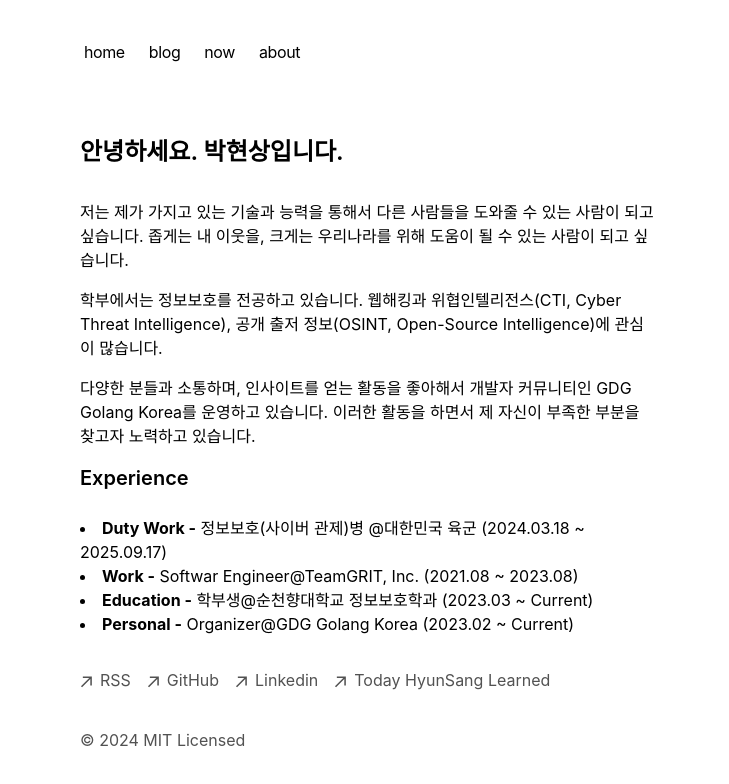
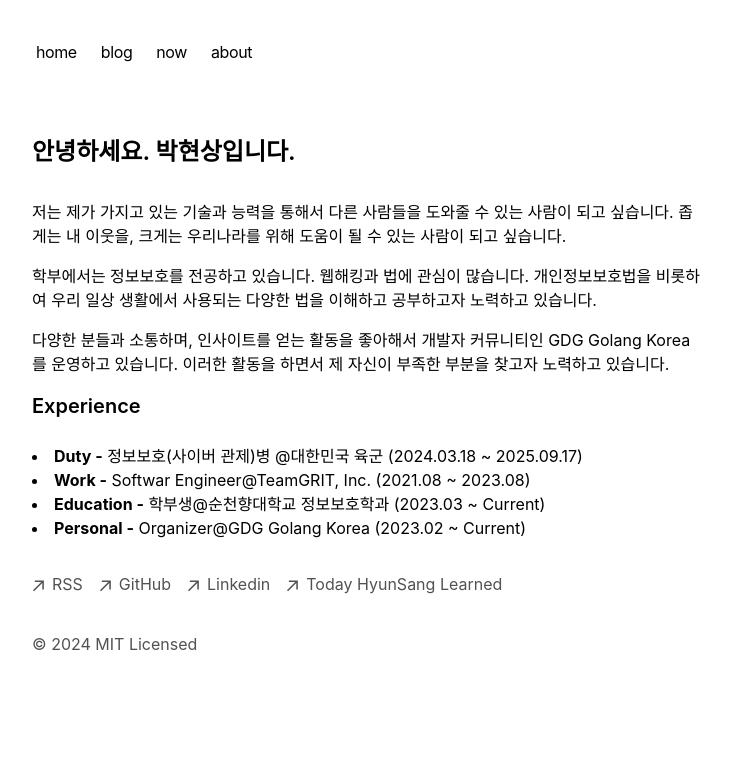
Before and after one commit to Dev-HyunSang/blog, a Next.js app: page /about in a window 1280 px wide. Shown: the top 784 px of the page, without its empty margins (272-1001 px from the left). Built offline with nearby package versions, Linux system fonts and the light colour scheme.

Commit message:
update docs

```diff
--- a/app/about/page.tsx
+++ b/app/about/page.tsx
@@ -11,14 +11,14 @@ export default function Page() {
             {`저는 제가 가지고 있는 기술과 능력을 통해서 다른 사람들을 도와줄 수 있는 사람이 되고 싶습니다.\n좁게는 내 이웃을, 크게는 우리나라를 위해 도움이 될 수 있는 사람이 되고 싶습니다.`}
         </p>
         <p className="mb-4">
-            {`학부에서는 정보보호를 전공하고 있습니다. 웹해킹과 위협인텔리전스(CTI, Cyber Threat Intelligence), 공개 출저 정보(OSINT, Open-Source Intelligence)에 관심이 많습니다.`}
+            {`학부에서는 정보보호를 전공하고 있습니다. 웹해킹과 법에 관심이 많습니다. 개인정보보호법을 비롯하여 우리 일상 생활에서 사용되는 다양한 법을 이해하고 공부하고자 노력하고 있습니다.`}
         </p>
         <p className="mb-4">
             {`다양한 분들과 소통하며, 인사이트를 얻는 활동을 좋아해서 개발자 커뮤니티인 GDG Golang Korea를 운영하고 있습니다. 이러한 활동을 하면서 제 자신이 부족한 부분을 찾고자 노력하고 있습니다.`}
         </p>
         <div>
             <h2 className="mb-6 text-xl font-semibold">Experience</h2>
-            <li><strong>Duty Work -</strong> 정보보호(사이버 관제)병 <a className="hover-link" href="https://www.army.mil.kr/" target="_blank">@대한민국 육군</a> (2024.03.18 ~ 2025.09.17)</li>
+            <li><strong>Duty -</strong> 정보보호(사이버 관제)병 <a className="hover-link" href="https://www.army.mil.kr/" target="_blank">@대한민국 육군</a> (2024.03.18 ~ 2025.09.17)</li>
             <li><strong>Work -</strong> Softwar Engineer
                 <a className="hover-link" href="https://teamgrit.kr" target="_blank">@TeamGRIT, Inc.</a> (2021.08 ~ 2023.08)
             </li>
--- a/app/blog/posts/Privacy-from-a-service-provider-perspective.mdx
+++ b/app/blog/posts/Privacy-from-a-service-provider-perspective.mdx
@@ -13,6 +13,10 @@ publishedAt: '2024-10-04'
 2. 해당 정보만으로는 특정 개인을 알아볼 수 없더라도 다른 정보와 쉽게 결합하여 알아볼 수 있는 정보.
 이 경우 쉽게 결합할 수 있는지 여부는 다른 정보의 입수 가능성 등을 개인을 알아보는 데 소요되는 시간, 비용, 기술 등을 합리적으로 고려하여야 한다.
 3. 1번 또는 3번을 가명처리함으로써 원래의 상태로 복웝하기 위한 추가 정보의 사용ㆍ결합 없이는 특정 개인을 알아볼 수 없는 정보(가명정보라 함).
+
+개인정보보호법에선 살아있는 개인에 관한 정보이므로, 망자(死者)에 대한 개인정보는 개인정보에 포함되지 않을 수 있지만 정보통신망법 제 49조 (비밀 등의 보호)에서 정의하는 "타인의 정보"에는 해당할 수 있기 때문에 사자(死者)의 개인정보보호에도 주의를 기울여야 합니다.
+[대법원 판례 (2006노3110 판결)](https://www.law.go.kr/LSW/precInfoP.do?mode=0&precSeq=78315) 상에서 정보통신망법의 비밀 등의 보호의무를 지키지 않아 처벌 받은 사례가 있습니다.
+
 
 ### 가명처리란?
 개인정보의 정의 3번에서 말한 가명처리에 대해서 더 자세하게 설명하겠습니다.
@@ -35,13 +39,30 @@ publishedAt: '2024-10-04'
 
 
 ## 사용자의 개인정보를 수집하기 위해선?
+개인정보 보호법에서 개인정보 수집 시 필요한 조항은 법적 근거에 기반하여 수집할 수 있습니다.
+동의없이 사용자의 정보를 수집하는 것은 불법이며, 항상 유의하여 개인정보를 수집해야 합니다.
 
-## 수집한 사용자의 개인정보를 언제까지 보유 이용할 수 있을까?
-개인정보 수집·
+- 제 15조 (개인정보의 수집 및 이용) : 개인정보를 수집할 때는 그 목적을 명확히 하고, 필요한 최소한의 범위 내에서 수집해야 합니다.
+- 제 16조 (개인정보의 제3자 제공) : 개인정보를 제3자에게 제공하는 경우, 제공 목적과 제공받는 자에 대한 정보를 사전에 명시해야 합니다.
+- 제 17조 (개인정보의 보유 및 이용 기간) : 개인정보의 보유 기간과 이용 목적을 명확히 하고, 이용 목적이 달성된 후에는 지체 없이 파기해야 합니다.
+- 제 22조 (정보주체의 권리) : 정보주체는 자신의 개인정보에 대해 열람, 정정, 삭제, 처리 정지를 요구할 수 있는 권리가 있으며, 이를 안내해야 합니다.
+- 제 30조 (개인정보 처리 방침의 수립 및 공개) : 개인정보 처리 방침을 수립하고 이를 공개하여야 하며, 그 내용에는 개인정보 수집 목적, 항목, 보유 기간, 권리 행사 방법 등이 포함되어야 합니다.
+
+위 법적 근거에 의거하여, 아래와 같이 서비스 제공자는 사용자의 정보를 수집하는 경우
+
+1. 개인정보 수집 목적 : 개인정보를 수집하는 명확한 목적을 밝혀야 합니다.
+2. 수집하는 개인정보 항목 : 어떤 개인정보를 수집할 것인지 구체적으로 명시해야 합니다.
+3. 수집 방법: 개인정보를 어떻게 수집할 것인지(예: 온라인, 오프라인 등)에 대한 설명이 필요합니다.
+4. 이용 및 보유 기간 : 수집한 개인정보를 얼마나 오랫동안 보유할 것인지와 그 이용 목적이 종료되었을 때 어떻게 처리할 것인지 설명해야 합니다.
+5. 제3자 제공 여부 : 수집한 개인정보를 제3자에게 제공할 경우, 제공받는 자, 제공 목적 등을 명시해야 합니다.
+6. 이용자 권리 : 이용자가 자신의 개인정보에 대해 조회, 정정, 삭제 요청 등을 할 수 있는 권리를 안내해야 합니다.
+7. 안정성 확보 조치 : 개인정보를 안전하게 관리하기 위한 기술적, 관리적 조치에 대해 설명해야 합니다.
+8. 개인정보 보호 책임자 지정 : 개인정보 보호를 책임지는 담당자를 지정하고, 그 연락처를 안내해야 합니다.
 
 ## 함께 보면 도움이 되는 자료들.
 - [Samsung SDS - 가명처리에 대해서 알아보겠습니다.](https://www.samsungsds.com/kr/data-convergence-glossary/1282010_10384.html)
 - [Apple - App Stroe의 앱이 수집하는 개인정보 세부 사항](https://developer.apple.com/kr/app-store/app-privacy-details/)
+- [NAVER 개인정보보호 블로그 - 사자(死者)의 개인정보는 보호받을 수 있을까?](https://blog.naver.com/PostView.naver?isHttpsRedirect=true&blogId=n_privacy&logNo=80158804788)
 - **관련 법령 :**
     - [개인정보 보호법](https://www.law.go.kr/%EB%B2%95%EB%A0%B9/%EA%B0%9C%EC%9D%B8%EC%A0%95%EB%B3%B4%EB%B3%B4%ED%98%B8%EB%B2%95)
     - [개인정보 보호법 위반에 대한 과징금 부과기준](https://www.law.go.kr/LSW//admRulInfoP.do?admRulSeq=2100000229342&chrClsCd=010201)
--- a/app/global.css
+++ b/app/global.css
@@ -30,7 +30,7 @@
 }
 
 html {
-  min-width: 360px;
+  min-width: 400px;
 }
 
 .prose .anchor {
--- a/app/layout.tsx
+++ b/app/layout.tsx
@@ -17,7 +17,7 @@ export const metadata: Metadata = {
   description: "",
   openGraph: {
     title: "HyunSang's blog",
-    description: 'This is my portfolio.',
+    description: "HyunSang's Blog",
     url: baseUrl,
     siteName: "HyunSang's blog",
     locale: 'en_US',
@@ -52,7 +52,7 @@ export default function RootLayout({
         GeistMono.variable
       )}
     >
-      <body className="antialiased max-w-xl mx-4 mt-8 lg:mx-auto">
+      <body className="antialiased max-w-2xl mx-4 mt-8 lg:mx-auto">
         <main className="flex-auto min-w-0 mt-6 flex flex-col px-2 md:px-0">
           <Navbar />
           {children}
```
